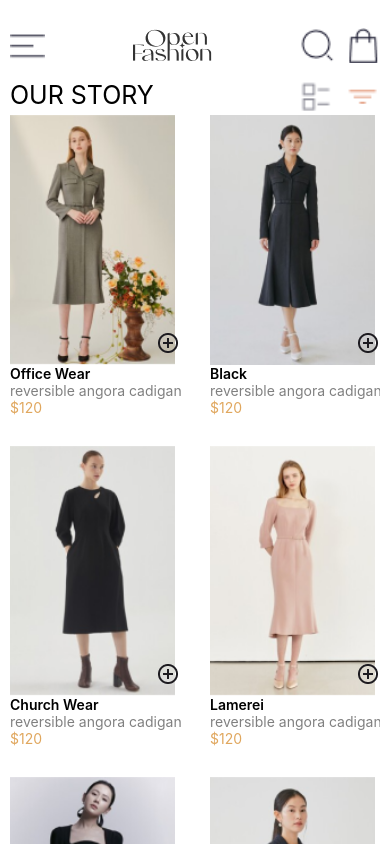
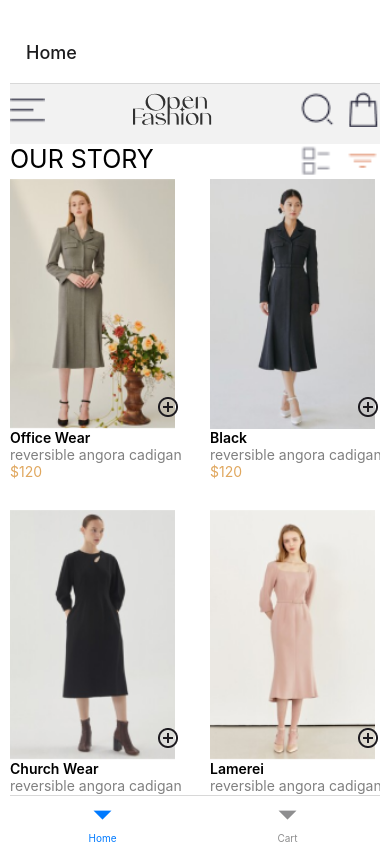
Before and after one commit to Cyberkid-30/rn-assignment6-11348753, a React Native app: screen / in a window 390 px wide. Shown: the top 844 px of the page. Built offline with nearby package versions, Linux system fonts and the light colour scheme.

Commit message:
Fixed navigation errors

```diff
--- a/App.js
+++ b/App.js
@@ -1,12 +1,33 @@
 import { StatusBar } from "expo-status-bar";
 import { StyleSheet, Text, View } from "react-native";
+import { useState, useEffect } from "react";
 import AsyncStorage from "@react-native-async-storage/async-storage";
+import { createBottomTabNavigator } from "@react-navigation/bottom-tabs";
 import HomeScreen from "./App/screens/HomeScreen";
-import { useState,useEffect } from "react";
 import CartScreen from "./App/screens/CartScreen";
+import { NavigationContainer } from "@react-navigation/native";
 
 export default function App() {
   const [cartItems, setCartItems] = useState([{}]);
+  const Tab = createBottomTabNavigator();
+
+  const TabNavigator = () => {
+    return (
+      <Tab.Navigator>
+        <Tab.Screen name="Home">
+          {() => <HomeScreen handlePress={(item) => handlePressEvent(item)} />}
+        </Tab.Screen>
+        <Tab.Screen name="Cart">
+          {() => (
+            <CartScreen
+              cartItems={cartItems}
+              onDelete={(id) => handleDelete(id)}
+            />
+          )}
+        </Tab.Screen>
+      </Tab.Navigator>
+    );
+  };
 
   useEffect(() => {
     const loadItems = async () => {
@@ -44,8 +65,9 @@ export default function App() {
 
   return (
     <View style={styles.container}>
-      <HomeScreen handlePress={(item) => handlePressEvent(item)} />
-      {/* <CartScreen cartItems={cartItems} onDelete={(id) => handleDelete(id)} /> */}
+      <NavigationContainer>
+        <TabNavigator />
+      </NavigationContainer>
     </View>
   );
 }
@@ -56,7 +78,7 @@ const styles = StyleSheet.create({
     flexDirection: "column",
     gap: 30,
     backgroundColor: "#fff",
-    paddingVertical: 20,
+    paddingTop: 20,
     paddingHorizontal: 10,
   },
 });
--- a/App/screens/CartScreen.js
+++ b/App/screens/CartScreen.js
@@ -1,5 +1,12 @@
 import React from "react";
-import { View, Text, StyleSheet, Image, TouchableOpacity } from "react-native";
+import {
+  View,
+  Text,
+  StyleSheet,
+  Image,
+  TouchableOpacity,
+  FlatList,
+} from "react-native";
 import CartScreenCard from "../components/CartScreenCard";
 
 function CartScreen({ onDelete, cartItems }) {
@@ -13,17 +20,19 @@ function CartScreen({ onDelete, cartItems }) {
         />
       </View>
 
-      <View style={styles.cardContainer}>
+      <View>
         <Text style={styles.cardContainerText}>CHECKOUT</Text>
-        <View style={styles.cards}>
-          {cartItems.map((item) => (
+        <FlatList
+          data={cartItems}
+          renderItem={({ item }) => (
             <CartScreenCard
               item={item}
+              onDelete={(id) => onDelete(id)}
               key={item.id}
-              onDelete={(id) => onDelete(id)}
             />
-          ))}
-        </View>
+          )}
+          keyExtractor={(item) => item.id}
+        />
       </View>
       <View style={styles.totalPrice}>
         <Text style={{ fontSize: 20, letterSpacing: 2 }}>EST.TOTAL</Text>
@@ -61,11 +70,6 @@ const styles = StyleSheet.create({
     position: "absolute",
     right: 10,
   },
-  cards: {
-    width: "100%",
-    height: 560,
-  },
-  cardContainer: {},
   cardContainerText: {
     fontSize: 26,
     fontWeight: "500",
```
